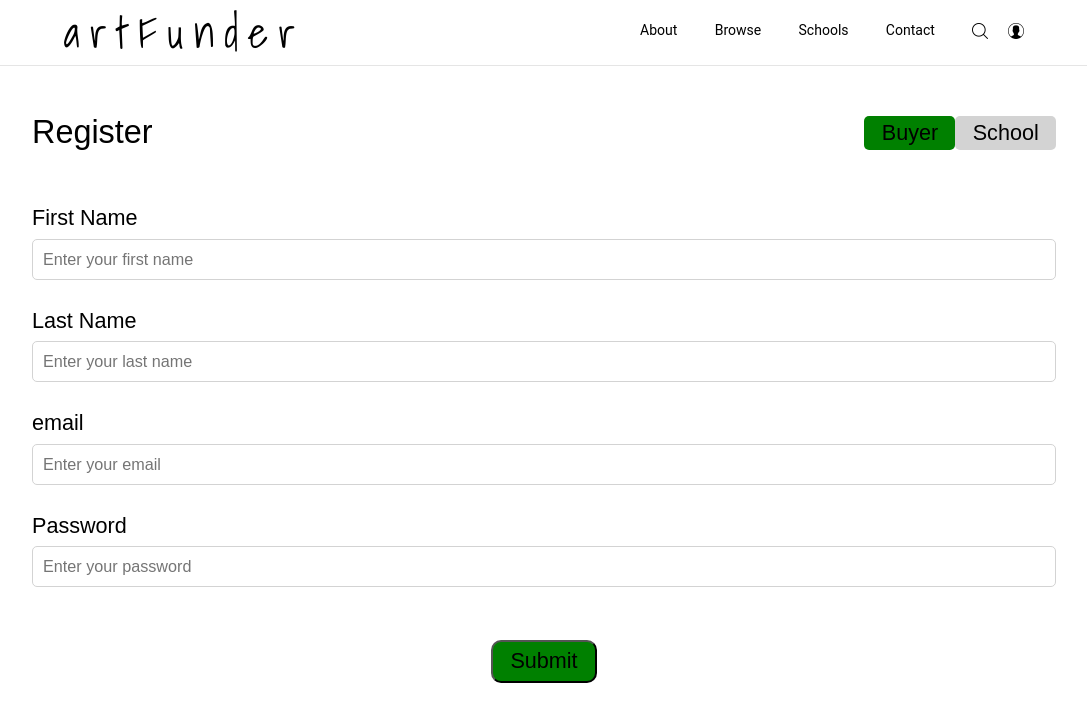
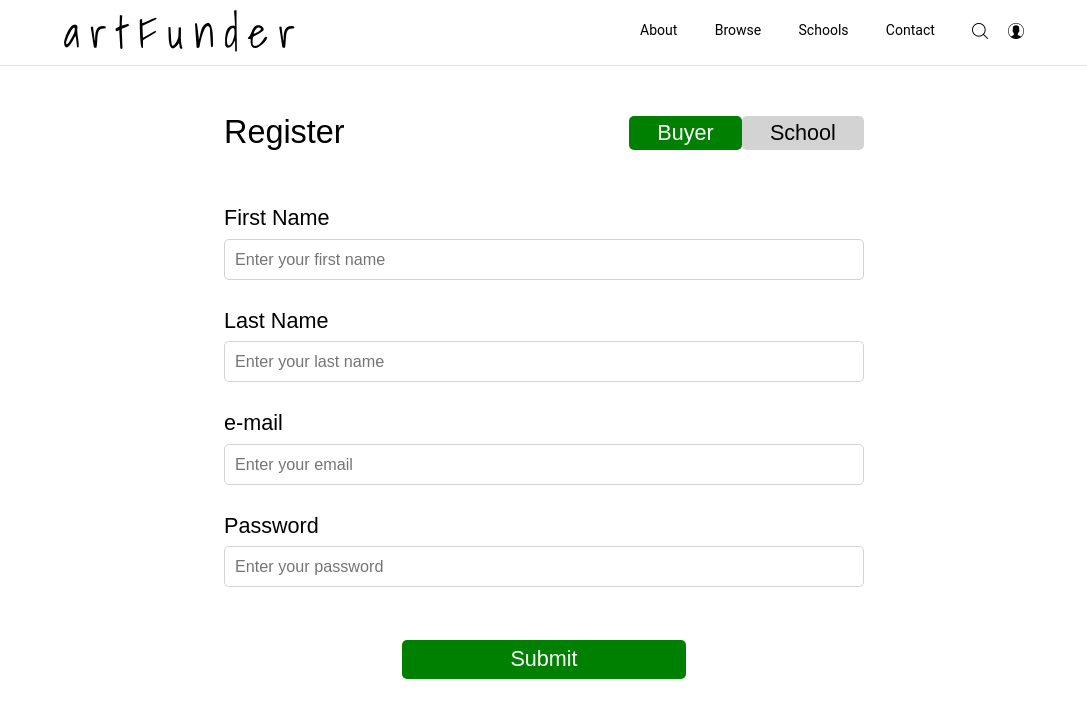
Before and after one commit to LABS-EU3/Student-Art-Collection-FRONTEND, a React (Create React App) app: page /register in a window 1280 px wide. Shown: the top 722 px of the page, without its empty margins (96-1183 px from the left). Built offline with nearby package versions, Linux system fonts and the light colour scheme; a web font is replaced by a local one.

Commit message:
Separate out form validation to separate file in helpers

```diff
--- a/src/Components/RegisterForm.js
+++ b/src/Components/RegisterForm.js
@@ -1,8 +1,12 @@
 import React from "react";
 import styled from "styled-components";
 import { Formik } from "formik";
+import axios from "axios";
 import Error from "../helpers/Error";
-import * as Yup from "yup";
+import {
+  validationSchemaSchool,
+  validationSchemaBuyer
+} from "../helpers/validationSchema";
 
 const registerApi = "enter url here";
 
@@ -15,50 +19,19 @@ const initalSignupForm = {
 };
 
 export default function RegisterForm(props) {
-
+  // const type = (props.isSchool)
   const showSchool = props.isSchool ? "flex" : "none";
   const showBuyer = !props.isSchool ? "flex" : "none";
 
-  const validationSchemaSchool = Yup.object().shape({
-    schoolName: Yup.string()
-      .min(3, "must be at least 3 charaters")
-      .max(127, "must be shorter than 127")
-      .required("this is a required field"),
-    email: Yup.string()
-      .email("must be a valid email address")
-      .max(127, "must be shorter than 127")
-      .required("this is a required field"),
-    password: Yup.string()
-      .min(8, "must be at least 8 charaters")
-      .max(127, "must be shorter than 127")
-      .required("this is a required field"),
-  });
-
-  const validationSchemaBuyer = Yup.object().shape({
-    firstName: Yup.string()
-      .min(3, "must be at least 3 charaters")
-      .max(127, "must be shorter than 127")
-      .required("this is a required field"),
-    lastName: Yup.string()
-      .min(3, "must be at least 3 charaters")
-      .max(127, "must be shorter than 127")
-      .required("this is a required field"),
-    email: Yup.string()
-      .email("must be a valid email address")
-      .max(127, "must be shorter than 127")
-      .required("this is a required field"),
-    password: Yup.string()
-      .min(8, "must be at least 8 charaters")
-      .max(127, "must be shorter than 127")
-      .required("this is a required field"),
-  });
-
   return (
     <Formik
-      validationSchema={ props.isSchool ? validationSchemaSchool : validationSchemaBuyer}
+      validationSchema={
+        props.isSchool ? validationSchemaSchool : validationSchemaBuyer
+      }
       initialValues={initalSignupForm}
       onSubmit={(values, actions) => {
         const newUser = {
+          type: props.isSchool ? "School" : "Buyer",
           schoolName: values.schoolName,
           firstName: values.firstName,
           lastName: values.lastName,
@@ -75,7 +48,11 @@ export default function RegisterForm(props) {
         //   })
         //   .catch(err => {
         //     debugger;
+        //   })
+        //   .finally(() => {
+
         //   });
+
         actions.resetForm();
         actions.setSubmitting(false);
       }}
@@ -139,7 +116,7 @@ export default function RegisterForm(props) {
             <Error touched={touched.lastName} message={errors.lastName} />
           </div>
           <div className="inputField">
-            <label htmlFor="email">email</label>
+            <label htmlFor="email">e-mail</label>
             <input
               name="email"
               type="email"
@@ -218,8 +195,15 @@ const Form = styled.form`
   button {
     margin-top: 40px
     background-color: green
-    border-radius: 10px
+    color: white
+    border: none
+    border-radius: 5px
     font-size: 2rem
-    padding: 0.6rem 1.6rem
+    padding: 0.6rem 10rem
+
+    &:hover{
+      opacity: 0.7;
+      transition: opacity 0.1s ease-in-out;
+  }
   }
 `;
--- a/src/Views/Register.js
+++ b/src/Views/Register.js
@@ -17,21 +17,17 @@ export default function Register() {
         </div>
       </div>
       <RegisterForm isSchool={isSchool}/>
-      {/* { // check which form to render based on state
-        (isSchool)
-          ? <h1>School Form Goes Here</h1>
-          : <RegisterForm />
-      } */}
-
     </Container>
   );
 }
 
 const Container = styled.div`
-  margin-top: 50px;
+  max-width: 800px;
+  margin: 50px Auto;
   display: flex;
   flex-direction: column;
   align-items: center;
+  // justify-content: center;
   font-family: ‘Roboto’, sans-serif
   // border: solid 1px red
 
@@ -55,6 +51,7 @@ const Container = styled.div`
   }
 
   .greenButton {
+    color: white
     border-radius: 5px
     background-color: green
   }
@@ -67,14 +64,9 @@ const Container = styled.div`
     font-size: 3rem
   }
 
-  h2 {
-    font-size: 2.5rem
-    padding: 0.6rem 1.6rem
-  }
-
   h3 {
     font-size: 2rem
-    padding: 0.6rem 1.6rem
+    padding: 0.6rem 2.6rem
   }
 
   h4 {
--- /dev/null
+++ b/src/helpers/validationSchema.js
@@ -0,0 +1,35 @@
+import * as Yup from "yup";
+
+export const validationSchemaSchool = Yup.object().shape({
+  schoolName: Yup.string()
+    .min(3, "must be at least 3 charaters")
+    .max(127, "must be shorter than 127")
+    .required("this is a required field"),
+  email: Yup.string()
+    .email("must be a valid email address")
+    .max(127, "must be shorter than 127")
+    .required("this is a required field"),
+  password: Yup.string()
+    .min(8, "must be at least 8 charaters")
+    .max(127, "must be shorter than 127")
+    .required("this is a required field"),
+});
+
+export const validationSchemaBuyer = Yup.object().shape({
+  firstName: Yup.string()
+    .min(3, "must be at least 3 charaters")
+    .max(127, "must be shorter than 127")
+    .required("this is a required field"),
+  lastName: Yup.string()
+    .min(3, "must be at least 3 charaters")
+    .max(127, "must be shorter than 127")
+    .required("this is a required field"),
+  email: Yup.string()
+    .email("must be a valid email address")
+    .max(127, "must be shorter than 127")
+    .required("this is a required field"),
+  password: Yup.string()
+    .min(8, "must be at least 8 charaters")
+    .max(127, "must be shorter than 127")
+    .required("this is a required field"),
+});
```
Also changed, not shown: 1 other file (tests, documents, lock files or other folders).
